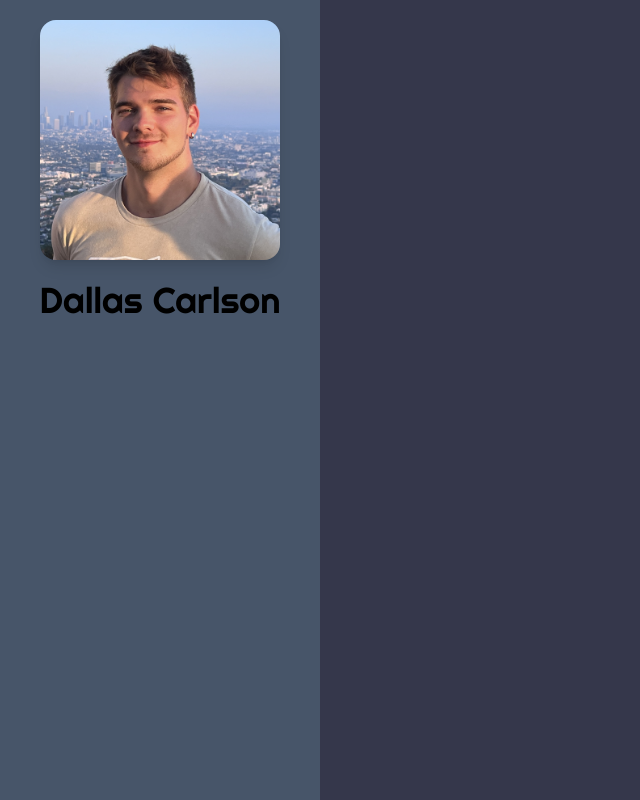
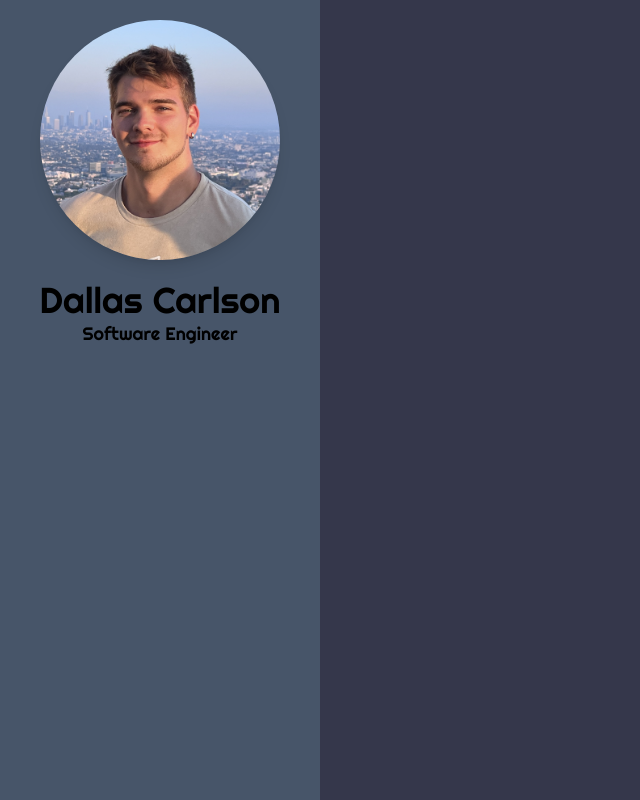
Before and after one commit to DalPalCarl/dalpalcarl.github.io, a React (Create React App) app: page / in a window 1280 px wide. Shown: the whole page, without its empty margins (0-640 px from the left). Built offline with nearby package versions, Linux system fonts and the light colour scheme.

Commit message:
switch from master branch to main branch

```diff
--- a/src/App.js
+++ b/src/App.js
@@ -5,8 +5,9 @@ function App() {
   return (
     <div className="App">
       <div className="fixed sm:mx-auto top-0 left-0 h-screen w-80 m-0 flex flex-col items-center bg-slate-600">
-        <img className="h-60 my-5 mx-5 shadow-lg rounded-2xl" src={portrait} alt='Portrait' />
+        <img className="h-60 my-5 mx-5 shadow-lg rounded-full" src={portrait} alt='Portrait' />
         <p className="font-headerTitle text-4xl text-center hover:text-white transition-all ease-linear">Dallas Carlson</p>
+        <p className='font-headerTitle text-lg'>Software Engineer</p>
       </div>
     </div>
   );
```
